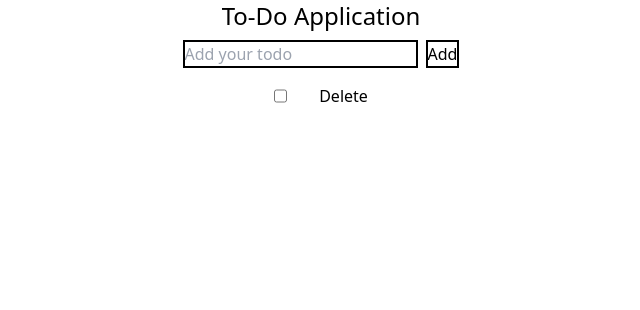
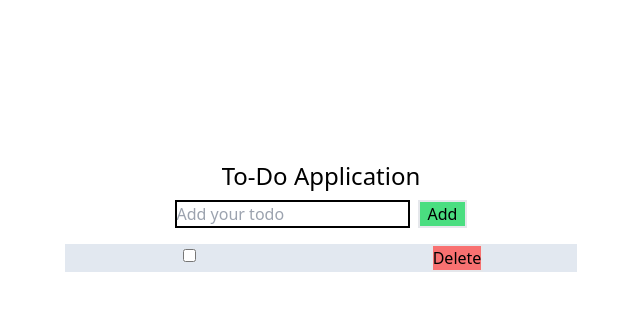
Before and after one commit to sagarpdl000/To-Do-, a React (Create React App) app: page / in a window 1280 px wide. Both pictures are taken after a click on the button "Add". Shown: the top 310 px of the page, without its empty margins (319-959 px from the left). Built offline with nearby package versions, Linux system fonts and the light colour scheme.

Commit message:
Completed

```diff
--- a/src/App.js
+++ b/src/App.js
@@ -5,7 +5,10 @@ function App() {
 
 
   return (
-    <div className='text-center'>
+
+
+    <div className='text-center h-screen mt-40'>
+
       <div className="Font-bold text-2xl">To-Do Application</div>
       <AddToDo/>
       <ToDoList/>
--- a/src/Components/AddToDo.jsx
+++ b/src/Components/AddToDo.jsx
@@ -1,4 +1,4 @@
-import React, { useContext, useState } from 'react'
+import React, { useContext, useEffect, useState } from 'react'
 import { TodoContext } from '../Context/TodoContext';
 import {v4 as uuid} from 'uuid';
 
@@ -24,16 +24,20 @@ const AddToDo = () => {
         setTitle('')
         console.log(newTodo);
       }
+    }
 
+    useEffect(()=>{
 
-    }
+      localStorage.setItem('todos', JSON.stringify(todos))
+
+    }, [todos])
 
   return (
     <div className='mt-2'>
 
         <input type="text" placeholder='Add your todo' className='border-2 border-black' value={title} onChange={e => setTitle(e.target.value)} />
 
-        <button className='border-2 border-black ml-2' onClick={addTodo}>Add</button>
+        <button className='border-2 ml-2 bg-green-400 px-2' onClick={addTodo}>Add</button>
     </div>
   )
 }
--- a/src/Components/ToDo.jsx
+++ b/src/Components/ToDo.jsx
@@ -35,14 +35,24 @@ const ToDo = (props) => {
     setTodos(filteredTodo);
   }
 
+  const isCompleted = props.completed ? 'checked' : '';
+
 
   return (
-    <div className='flex justify-center gap-4'>
-        <input type="checkbox" value={props.id} id={props.id}
+    <div className='grid grid-cols-2 justify-center gap-4 mt-2 md:mx-96 bg-slate-200'>
+
+      <div className=''>
+        <input type="checkbox" checked= {isCompleted} value={props.id} id={props.id}
         onChange= {e=>completedTodo(e)}/>
 
         <label htmlFor={props.id}>{props.title}</label>
-        <button id={props.id} onClick={e=>deleteTodo(e)}>Delete</button>
+
+    </div>
+
+    <div>
+        <button id={props.id} onClick={e=>deleteTodo(e)} className='border-2 ml-2 bg-red-400 px'>Delete</button>
+        </div>
+
     </div>
   )
 }
--- a/src/Context/TodoContext.jsx
+++ b/src/Context/TodoContext.jsx
@@ -5,7 +5,9 @@ export const TodoContext = createContext();
 
 export const TodoProvider = (props) =>{
 
-    const [todos, setTodos] = useState([])
+    const getTodos = JSON.parse(localStorage.getItem('todos'));
+
+    const [todos, setTodos] = useState(getTodos ? getTodos : [])
 
     return(
 
```
